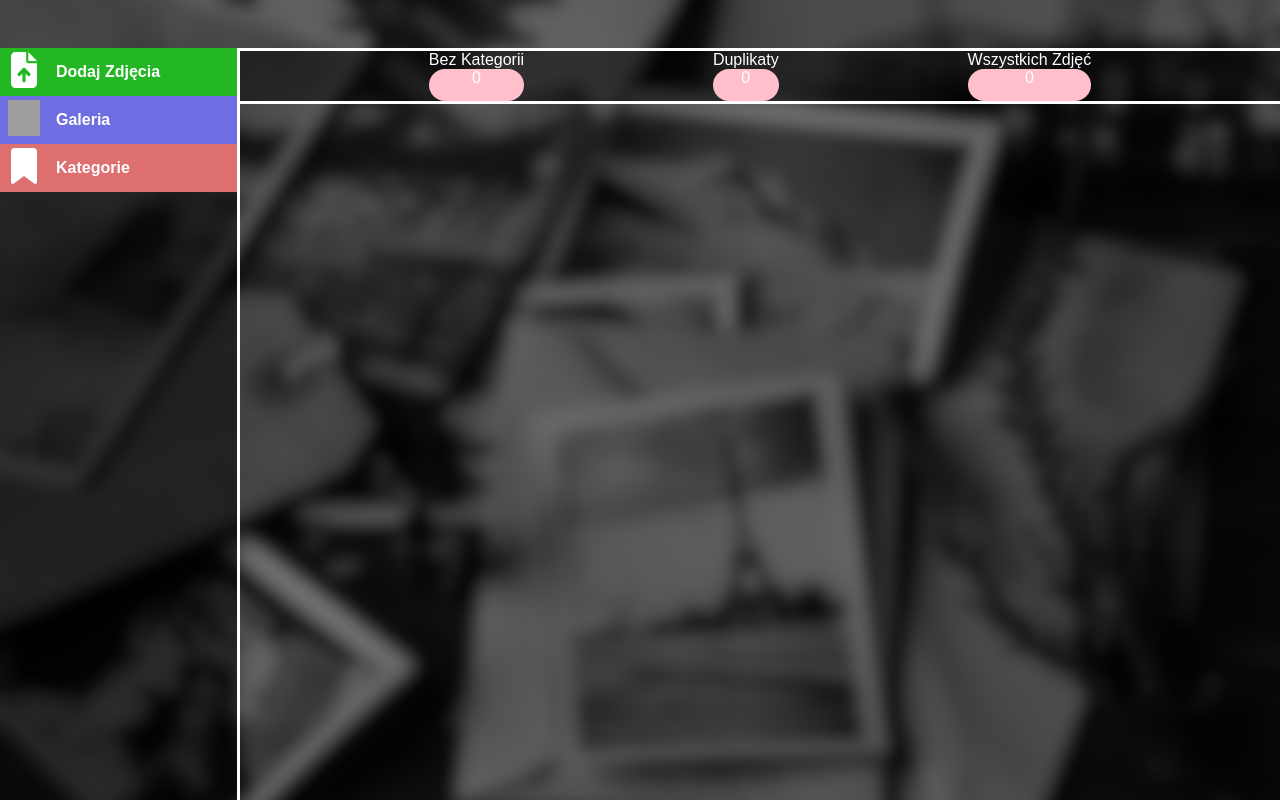
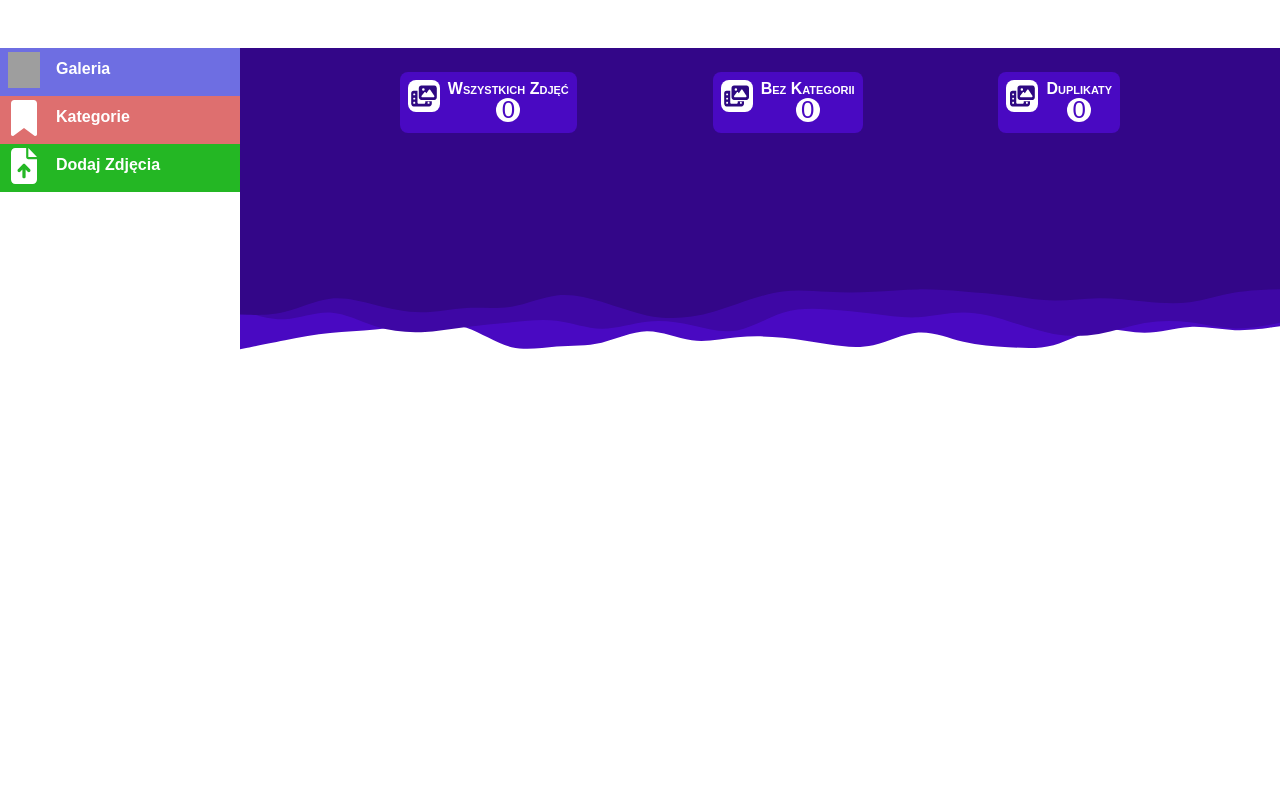
Before and after one commit to DominikG14/Photos, a Django app: page /display/all/ in a window 1280 px wide. Run offline with Django 5.2, Linux system fonts and the light colour scheme; data comes from the database, SQL or seed files in the repository; data that the repository does not hold is empty; grey boxes are pictures that could not be loaded.

Commit message:
front-end display-all

```diff
--- a/project/static/photos/scss/base.scss
+++ b/project/static/photos/scss/base.scss
@@ -1,15 +1,26 @@
 @use "sass" as *;
+
+
+:root {
+  --main-clr: #4909c2;
+  --main-clr-dark: #330688;
+
+  --bg-clr: white;
+  --font-clr: white;
+}
+
+$main-clr: var(--main-clr);
+$main-clr-dark: var(--main-clr-dark);
+$bg-clr: var(--bg-clr);
+$font-clr : var(--font-clr);
 
 
 body {
   font-family: Arial, Helvetica, sans-serif;
-  background-image: url(../images/background.jpg);
-  background-repeat: no-repeat;
-  color: white;
-
-  @include CoverBackgroundImage();
+  color: $font-clr ;
 
   @include GridLayout();
+
   $top-nav-height: 3rem;
   $side-nav-width: 15rem;
 
--- a/project/static/photos/scss/display-all-photos.scss
+++ b/project/static/photos/scss/display-all-photos.scss
@@ -1,41 +1,136 @@
 @use "sass" as *;
+@use "base";
 
 
 .main {
   @include FillWholeSpace();
 }
 
-.stats {
-  border: .2rem solid white;
-  border-left: none;
-  border-right: none;
-  background: rgb(0, 0, 0, 0.5);
+$stats-height: 15rem;
+$stat-padding: .5rem;
 
+
+// Stats
+@mixin Stats(){
+  background: base.$main-clr-dark;
+  height: $stats-height;
+  padding: 1.5rem;
+
+  @include ColumnLayout();
+  justify-content: space-between;
+}
+
+
+@mixin Stats__PhotoType(){
   @include RowLayout();
   justify-content: space-evenly;
+}
 
-  &__stat {
-    place-content: center;
-    text-align: center;
 
-    @include ColumnLayout();
+@mixin Stats__PhotoType__Stat(){
+  background: base.$main-clr;
+  padding: $stat-padding;
+  padding-bottom: 0;
+  border-radius: .5rem;
+  width: fit-content;
 
-    &__count {
-      $rect-height: 2rem;
+  @include ColumnLayout();
+  justify-content: space-between;
+  gap: .5rem;
 
-      background: pink;
-      border-radius: $rect-height / 2;
+  &:hover &__underline {
+    width: calc(100% + 2*$stat-padding);
+  }
 
-      @include RectangleShape(100%, $rect-height);
+  @include Transition();
+
+  &:hover {
+    @include Highlight_Box();
+  }
+}
+
+
+@mixin Stats__PhotoType__Stat__Underline(){
+  width: 0;
+  background: white;
+  height: .2rem;
+
+  @include Move($x: -$stat-padding);
+  @include Transition();
+}
+
+
+@mixin Stats__PhotoType__Stat__Main(){
+  @include RowLayout();
+  gap: .5rem;
+}
+
+
+@mixin Stats__PhotoType__Stat__Main__Icon(){
+  background: white;
+  padding: .2rem;
+
+  @include CircleShape(2rem);
+  border-radius: .5rem;
+}
+
+
+@mixin Stats__PhotoType__Stat__Main__RightSide(){
+  @include ColumnLayout();
+  justify-content: space-between;
+}
+
+
+@mixin Stats__PhotoType__Stat__Main__RightSide__Name(){
+  font-variant: small-caps;
+  font-weight: bold;
+
+  @include Transition();
+}
+
+
+@mixin Stats__PhotoType__Stat__Main__RightSide__Count(){
+  font-size: 1.5rem;
+  background: white;
+  color: base.$main-clr;
+
+  align-self: center;
+  @include CircleShape(1.5rem);
+  @include CenterText();
+}
+
+
+// Stats structure
+.stats {
+  @include Stats();
+
+  &__photo-type {@include Stats__PhotoType();
+    &__stat { @include Stats__PhotoType__Stat();
+      &__main { @include Stats__PhotoType__Stat__Main();
+        &__icon { @include Stats__PhotoType__Stat__Main__Icon(); }
+        &__right-side { @include Stats__PhotoType__Stat__Main__RightSide();
+          &__name { @include Stats__PhotoType__Stat__Main__RightSide__Name()}
+          &__count { @include Stats__PhotoType__Stat__Main__RightSide__Count()}
+        }
+      }
+      &__underline { @include Stats__PhotoType__Stat__Underline(); }
     }
   }
 }
 
+
+// Photos
 .photos {
-  padding: 1px;
+  background: {
+    color: white;
+    image: url(../images/waves-top.svg);
+    repeat: no-repeat;
+    position: top;
+    size: cover;
+  }
+  height: calc(100% - $stats-height);
 
-
-  @include RowLayout();
+  @include RowLayout(.5rem);
 
   &__photo {
     @include SquareShape(10rem);
@@ -43,7 +138,7 @@
     box-sizing: border-box;
 
     &:hover {
-      border: white 2px solid;
+      border: #4909c2 2px solid;
       transition: 100ms ease-in-out;
     }
 
--- a/project/static/photos/scss/side-nav.scss
+++ b/project/static/photos/scss/side-nav.scss
@@ -7,20 +7,16 @@ $categories-clr: rgb(222, 111, 111);
 
 
 .side-nav {
-  border-right: .2rem solid white;
-  background: rgb(0, 0, 0, 0.5);
-
   &__options {
     @include FillWholeSpace();
     @include ColumnLayout();
 
     &__option {
       $underline-height: .2rem;
-
       height: 3rem;
-      justify-content: space-between;
 
       @include ColumnLayout();
+      justify-content: space-between;
 
       &--upload {
         background: $upload-clr;
@@ -35,20 +31,19 @@ $categories-clr: rgb(222, 111, 111);
       }
 
       &__main {
-        $icon-width: 2rem;
-
         height: calc(100% - $underline-height);
         align-items: center;
 
-        @include Vertical_Padding(.5rem);
+        @include X_Padding(.5rem);
         @include GridLayout(1rem);
+        $icon-width: 2rem;
         grid-template-areas: "icon name";
         grid-template-columns: $icon-width calc(100% - $icon-width);
 
         &__icon {
           grid-area: icon;
+          justify-self: center;
           height: 80%;
-          place-self: center;
           @include Transition();
         }
 
@@ -57,7 +52,7 @@ $categories-clr: rgb(222, 111, 111);
           font-weight: bold;
           color: white;
 
-          @include Move($horizontal: -$underline-height / 2);
+          @include Move($y: $underline-height / 2);
           @include Transition();
         }
       }
--- a/project/static/photos/styles/base.css
+++ b/project/static/photos/styles/base.css
@@ -1,10 +1,13 @@
+:root {
+  --main-clr: #4909c2;
+  --main-clr-dark: #330688;
+  --bg-clr: white;
+  --font-clr: white;
+}
+
 body {
   font-family: Arial, Helvetica, sans-serif;
-  background-image: url(../images/background.jpg);
-  background-repeat: no-repeat;
-  color: white;
-  object-fit: cover;
-  background-size: cover;
+  color: var(--font-clr);
   display: grid;
   gap: 0;
   grid-template-areas: "header header" "side-nav content";
--- a/project/static/photos/styles/display-all-photos.css
+++ b/project/static/photos/styles/display-all-photos.css
@@ -1,35 +1,122 @@
+:root {
+  --main-clr: #4909c2;
+  --main-clr-dark: #330688;
+  --bg-clr: white;
+  --font-clr: white;
+}
+
+body {
+  font-family: Arial, Helvetica, sans-serif;
+  color: var(--font-clr);
+  display: grid;
+  gap: 0;
+  grid-template-areas: "header header" "side-nav content";
+  grid-template-columns: 15rem calc(100% - 15rem);
+  grid-template-rows: 3rem calc(100% - 3rem);
+}
+body > .header {
+  grid-area: header;
+}
+body > .side-nav {
+  grid-area: side-nav;
+}
+body > content {
+  grid-area: content;
+}
+
 .main {
   width: 100%;
   height: 100%;
 }
 
 .stats {
-  border: 0.2rem solid white;
-  border-left: none;
-  border-right: none;
-  background: rgba(0, 0, 0, 0.5);
+  background: var(--main-clr-dark);
+  height: 15rem;
+  padding: 1.5rem;
+  display: flex;
+  gap: 0;
+  flex-direction: column;
+  justify-content: space-between;
+}
+.stats__photo-type {
   display: flex;
   gap: 0;
   justify-content: space-evenly;
 }
-.stats__stat {
-  place-content: center;
-  text-align: center;
+.stats__photo-type__stat {
+  background: var(--main-clr);
+  padding: 0.5rem;
+  padding-bottom: 0;
+  border-radius: 0.5rem;
+  width: fit-content;
   display: flex;
   gap: 0;
   flex-direction: column;
+  justify-content: space-between;
+  gap: 0.5rem;
+  transition: 300ms ease-in-out;
 }
-.stats__stat__count {
-  background: pink;
-  border-radius: 1rem;
-  width: 100%;
+.stats__photo-type__stat:hover .stats__photo-type__stat__underline {
+  width: calc(100% + 1rem);
+}
+.stats__photo-type__stat:hover {
+  box-shadow: 1px 1px 0.5rem white;
+}
+.stats__photo-type__stat__main {
+  display: flex;
+  gap: 0;
+  gap: 0.5rem;
+}
+.stats__photo-type__stat__main__icon {
+  background: white;
+  padding: 0.2rem;
+  width: 2rem;
   height: 2rem;
+  border-radius: 2rem;
+  border-radius: 0.5rem;
+}
+.stats__photo-type__stat__main__right-side {
+  display: flex;
+  gap: 0;
+  flex-direction: column;
+  justify-content: space-between;
+}
+.stats__photo-type__stat__main__right-side__name {
+  font-variant: small-caps;
+  font-weight: bold;
+  transition: 300ms ease-in-out;
+}
+.stats__photo-type__stat__main__right-side__count {
+  font-size: 1.5rem;
+  background: white;
+  color: var(--main-clr);
+  align-self: center;
+  width: 1.5rem;
+  height: 1.5rem;
+  border-radius: 1.5rem;
+  display: flex;
+  align-items: center;
+  justify-content: center;
+}
+.stats__photo-type__stat__underline {
+  width: 0;
+  background: white;
+  height: 0.2rem;
+  position: relative;
+  left: -0.5rem;
+  bottom: 0;
+  transition: 300ms ease-in-out;
 }
 
 .photos {
-  padding: 1px;
+  background-color: white;
+  background-image: url(../images/waves-top.svg);
+  background-repeat: no-repeat;
+  background-position: top;
+  background-size: cover;
+  height: calc(100% - 15rem);
   display: flex;
-  gap: 0;
+  gap: 0.5rem;
 }
 .photos__photo {
   width: 10rem;
@@ -37,7 +124,7 @@
   box-sizing: border-box;
 }
 .photos__photo:hover {
-  border: white 2px solid;
+  border: #4909c2 2px solid;
   transition: 100ms ease-in-out;
 }
 .photos__photo__image {
--- a/project/static/photos/styles/side-nav.css
+++ b/project/static/photos/styles/side-nav.css
@@ -1,7 +1,3 @@
-.side-nav {
-  border-right: 0.2rem solid white;
-  background: rgba(0, 0, 0, 0.5);
-}
 .side-nav__options {
   width: 100%;
   height: 100%;
@@ -11,10 +7,10 @@
 }
 .side-nav__options__option {
   height: 3rem;
-  justify-content: space-between;
   display: flex;
   gap: 0;
   flex-direction: column;
+  justify-content: space-between;
 }
 .side-nav__options__option--upload {
   background: rgb(36, 183, 36);
@@ -37,8 +33,8 @@
 }
 .side-nav__options__option__main__icon {
   grid-area: icon;
+  justify-self: center;
   height: 80%;
-  place-self: center;
   transition: 300ms ease-in-out;
 }
 .side-nav__options__option__main__name {
@@ -47,7 +43,7 @@
   color: white;
   position: relative;
   left: 0;
-  top: 0.1rem;
+  bottom: 0.1rem;
   transition: 300ms ease-in-out;
 }
 .side-nav__options__option:hover .side-nav__options__option__underline {
--- a/project/templates/photos/base.html
+++ b/project/templates/photos/base.html
@@ -17,16 +17,6 @@
 
 <aside class="side-nav">
   <nav class="side-nav__options">
-
-    <a href="" class="side-nav__options__option side-nav__options__option--upload">
-      <div class="side-nav__options__option__main">
-        <img class="side-nav__options__option__main__icon" src="{% static 'photos/images/upload-icon.svg' %}" alt="">
-        <div class="side-nav__options__option__main__name">Dodaj Zdjęcia</div>
-      </div>
-
-      <div class="side-nav__options__option__underline"></div>
-    </a>
-
     <a href="" class="side-nav__options__option side-nav__options__option--display">
       <div class="side-nav__options__option__main">
         <img class="side-nav__options__option__main__icon" src="{% static 'photos/images/display-icon.svg' %}" alt="">
@@ -45,6 +35,15 @@
       <div class="side-nav__options__option__underline"></div>
     </a>
 
+    <a href="" class="side-nav__options__option side-nav__options__option--upload">
+      <div class="side-nav__options__option__main">
+        <img class="side-nav__options__option__main__icon" src="{% static 'photos/images/upload-icon.svg' %}" alt="">
+        <div class="side-nav__options__option__main__name">Dodaj Zdjęcia</div>
+      </div>
+
+      <div class="side-nav__options__option__underline"></div>
+    </a>
+
   </nav>
 </aside>
 
--- a/project/templates/photos/display-all-photos.html
+++ b/project/templates/photos/display-all-photos.html
@@ -10,20 +10,50 @@
 {% block content %}
 <main class="main">
 <section class="stats">
-  <a href="" class="stats__stat stats__stat--no-category">
-    <div class="stats__stat__name">Bez Kategorii</div>
-    <div class="stats__stat__count">{{ photos_no_category }}</div>
-  </a>
+  <div class="stats__photo-type">
+    <a href="" class="stats__photo-type__stat stats__photo-type__stat--all">
+      <div class="stats__photo-type__stat__main">
+        <img class="stats__photo-type__stat__main__icon" src="{% static 'photos/images/all-photos-icon.svg' %}" alt="">
 
-  <a href="" class="stats__stat stats__stat--duplicates">
-    <div class="stats__stat__name">Duplikaty</div>
-    <div class="stats__stat__count">{{ photos_duplicates }}</div>
-  </a>
+        <div class="stats__photo-type__stat__main__right-side">
+          <div class="stats__photo-type__stat__main__right-side__name">Wszystkich Zdjęć</div>
+          <div class="stats__photo-type__stat__main__right-side__count">{{ photos_all }}</div>
+        </div>
+      </div>
 
-  <a href="" class="stats__stat stats__stat--all">
-    <div class="stats__stat__name">Wszystkich Zdjęć</div>
-    <div class="stats__stat__count">{{ photos_all }}</div>
-  </a>
+      <div class="stats__photo-type__stat__underline"></div>
+    </a>
+
+    <a href="" class="stats__photo-type__stat stats__photo-type__stat--no-category">
+      <div class="stats__photo-type__stat__main">
+        <img class="stats__photo-type__stat__main__icon" src="{% static 'photos/images/all-photos-icon.svg' %}" alt="">
+
+        <div class="stats__photo-type__stat__main__right-side">
+          <div class="stats__photo-type__stat__main__right-side__name">Bez Kategorii</div>
+          <div class="stats__photo-type__stat__main__right-side__count">{{ photos_no_category }}</div>
+        </div>
+      </div>
+
+      <div class="stats__photo-type__stat__underline"></div>
+    </a>
+
+    <a href="" class="stats__photo-type__stat stats__photo-type__stat--duplicates">
+      <div class="stats__photo-type__stat__main">
+        <img class="stats__photo-type__stat__main__icon" src="{% static 'photos/images/all-photos-icon.svg' %}" alt="">
+
+        <div class="stats__photo-type__stat__main__right-side">
+          <div class="stats__photo-type__stat__main__right-side__name">Duplikaty</div>
+          <div class="stats__photo-type__stat__main__right-side__count">{{ photos_duplicates }}</div>
+        </div>
+      </div>
+
+      <div class="stats__photo-type__stat__underline"></div>
+    </a>
+  </div>
+
+  <div class="stats__photo-size">
+
+  </div>
 </section>
 
 <section class="photos">
```
Also changed, not shown: project/sass/_animations.scss (+8 -4 lines), project/sass/_box-sizing.scss (+15 -4 lines), project/sass/_layout.scss (+10 -3 lines), project/static/photos/images/all-photos-icon.svg (added), project/static/photos/images/menu-icon.svg (renamed from project/static/photos/images/menu-bars-icon.svg), project/static/photos/images/waves-bottom.svg (added), project/static/photos/images/waves-top.svg (added).
